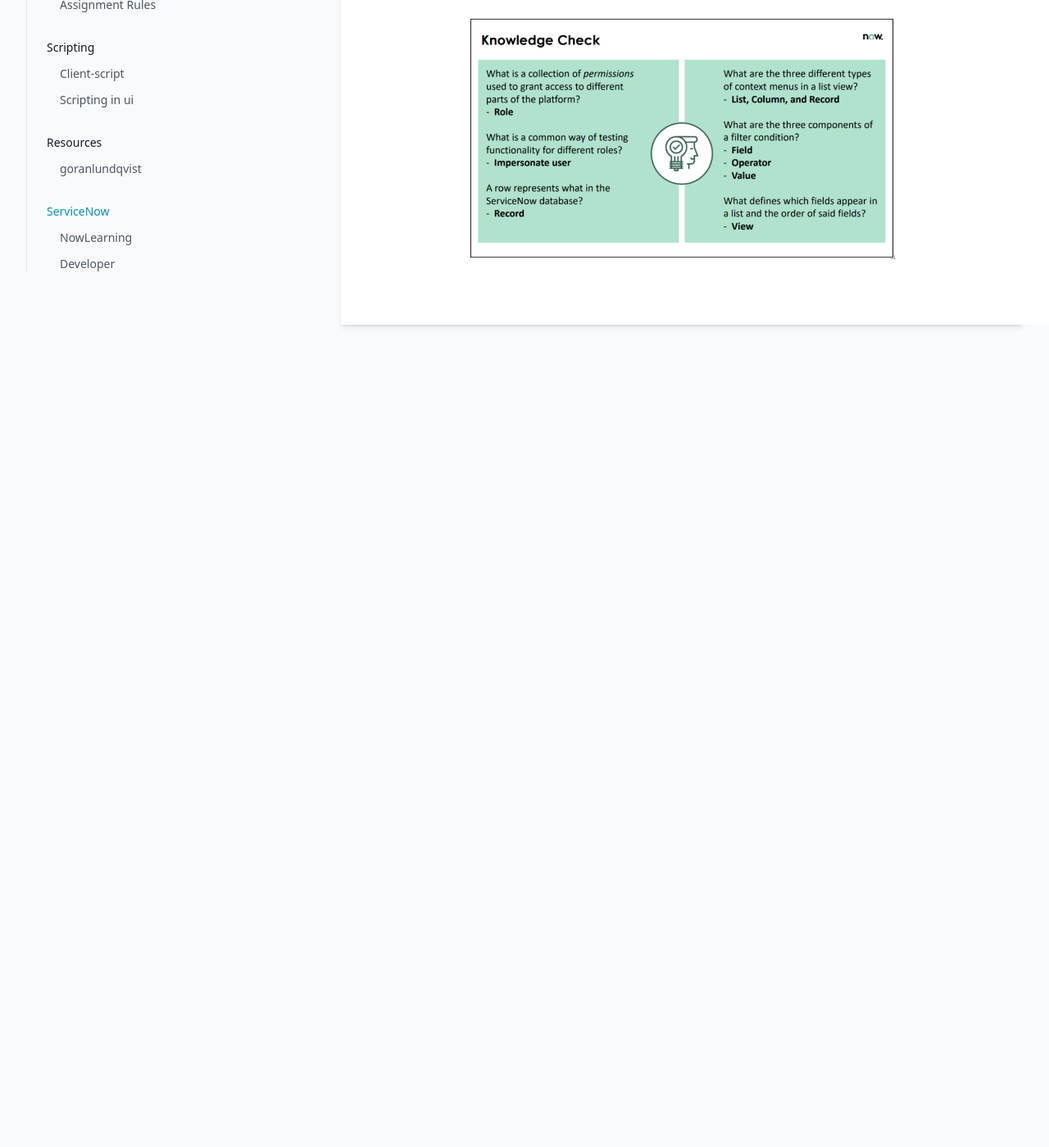
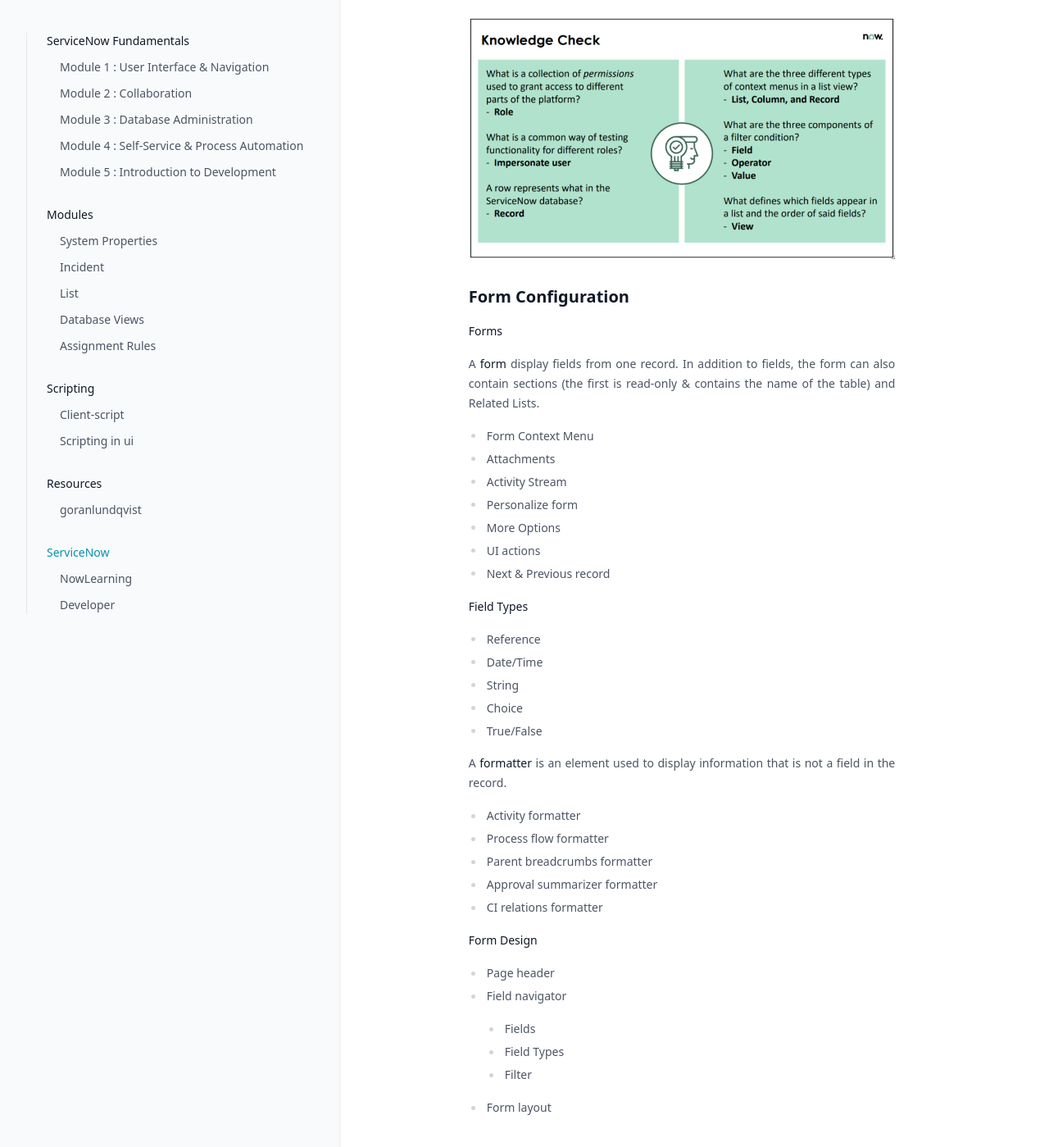
Before and after one commit to greglejeune/ebook, a Jekyll site: the page built from _servicenow/2021-11-01-snf-module1.md, in a window 1280 px wide and 1400 px high, scrolled down 3816 px. Shown: the whole window at 82% size. Built offline with Jekyll 4.4.1, drawn with Linux system fonts in a browser that asks for light colours; before the commit the page ends 4212 px from its top, so only the background shows below that.

Commit message:
Update 2021-11-01-snf-module1.md

```diff
--- a/_servicenow/2021-11-01-snf-module1.md
+++ b/_servicenow/2021-11-01-snf-module1.md
@@ -188,3 +188,58 @@ category: snf
 </p>
 
 <img src="https://greglejeune.github.io/ebook/img/SNFundamentals1-2.png">
+
+<h2>Form Configuration</h2>
+
+<p style="text-align: justify;"><strong>Forms</strong></p>
+
+<p style="text-align: justify;">
+  A <strong>form</strong> display fields from one record. In addition to fields, the form can also contain sections (the first is read-only & contains the name of the table) and Related Lists.
+</p>
+
+<ul>
+  <li>Form Context Menu</li>
+  <li>Attachments</li>
+  <li>Activity Stream</li>
+  <li>Personalize form</li>
+  <li>More Options</li>
+  <li>UI actions</li>
+  <li>Next & Previous record</li>
+</ul>
+
+<p style="text-align: justify;"><strong>Field Types</strong></p>
+
+<ul>
+  <li>Reference</li>
+  <li>Date/Time</li>
+  <li>String</li>
+  <li>Choice</li>
+  <li>True/False</li>
+</ul>
+
+<p style="text-align: justify;">
+  A <strong>formatter</strong> is an element used to display information that is not a field in the record.
+</p>
+
+<ul>
+  <li>Activity formatter</li>
+  <li>Process flow formatter</li>
+  <li>Parent breadcrumbs formatter</li>
+  <li>Approval summarizer formatter</li>
+  <li>CI relations formatter</li>
+</ul>
+
+<p style="text-align: justify;"><strong>Form Design</strong></p>
+
+<ul>
+  <li>Page header</li>
+  <li>
+    Field navigator
+    <ul>
+      <li>Fields</li>
+      <li>Field Types</li>
+      <li>Filter</li>
+    </ul>
+  </li>
+  <li>Form layout</li>
+</ul>
```
